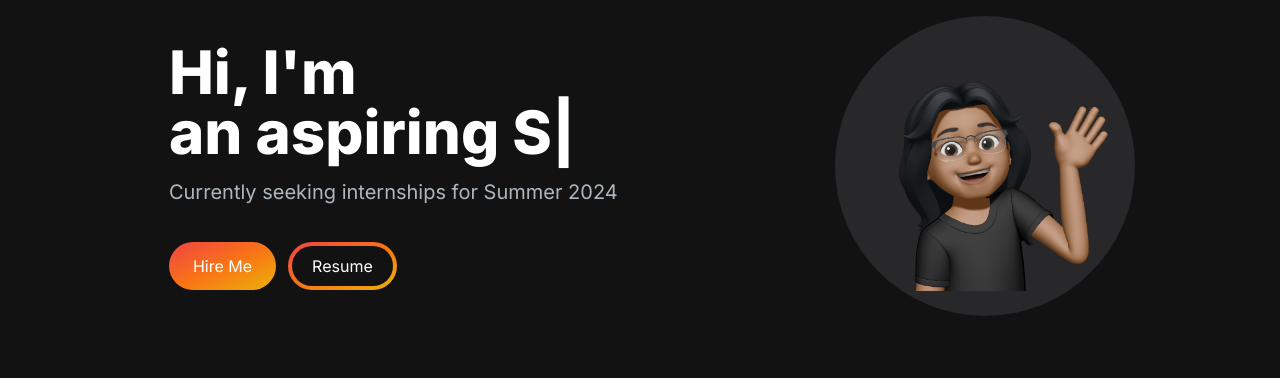
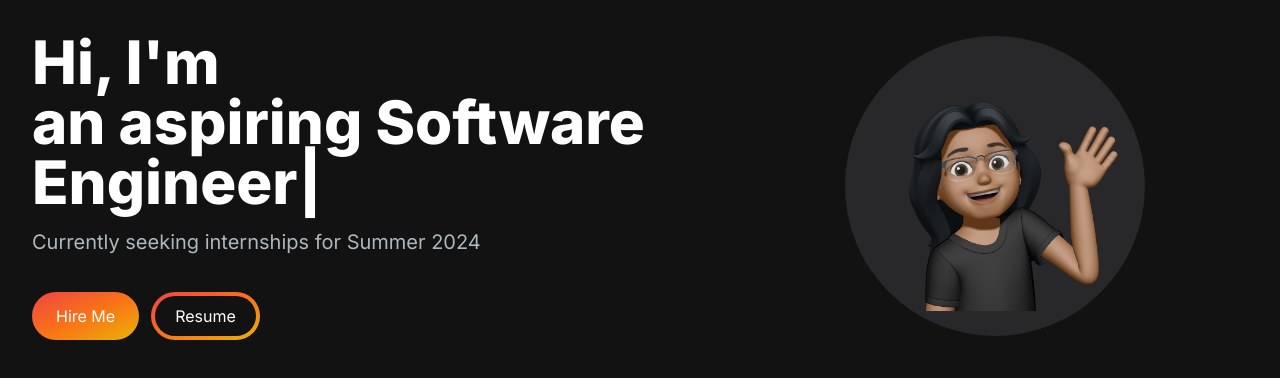
Before and after one commit to dmehta3/daksh-portfolio, a Next.js app: page / in a window 1280 px wide. Shown: the top 378 px of the page. Built offline with nearby package versions, Linux system fonts and the light colour scheme.

Commit message:
starting nav bar

```diff
--- a/src/app/components/HeroSection.jsx
+++ b/src/app/components/HeroSection.jsx
@@ -7,28 +7,16 @@ const HeroSection = () => {
   return (
     <section>
         <div className ="grid grid-cols-1 sm:grid-cols-12">
-          {/* <div className="col-span-5 place-self-center mt-4 lg:mt-0">
-              <div className="rounded-full bg-[#28282B] w-[250px] h-[250px] lg:w-[350px] lg:h-[350px] relative">
-                <Image
-                src="/images/pfp.png"
-                alt="Professional Headshot"
-                className="absolute transform -translate-x-1/2 -translate-y-1/2 top-1/2 left-1/2"
-                width = {200}
-                height = {200}
-                />
-              </div>
-            </div> */}
-            <div className="col-span-7 place-self-center text-center sm:text-left">
+            <div className="col-span-7 text-center sm:text-left">
               <h1 className="text-white mb-4 text-4xl sm:text-5xl lg:text-6xl font-extrabold">
                 Hi, I'm
                 <br></br>
                 <TypeAnimation
                   sequence={[
-                    // Same substring at the start will only be typed out once, initially
                     ' Daksh!',
-                    1000, // wait 1s before replacing "Mice" with "Hamsters"
+                    1500,
                     ' an aspiring Software Engineer',
-                    1000,
+                    1500
                   ]}
                   wrapper="span"
                   speed={40}
--- a/src/app/page.js
+++ b/src/app/page.js
@@ -4,7 +4,7 @@ import HeroSection from './components/HeroSection'
 export default function Home() {
   return (
     <main className="flex min-h-screen flex-col bg-[#121212] container-fluid">
-     <div class="container mx-auto px-12 py-4">
+     <div class="container mx-auto px-8 py-8">
        <HeroSection />
      </div>
     </main>
```
